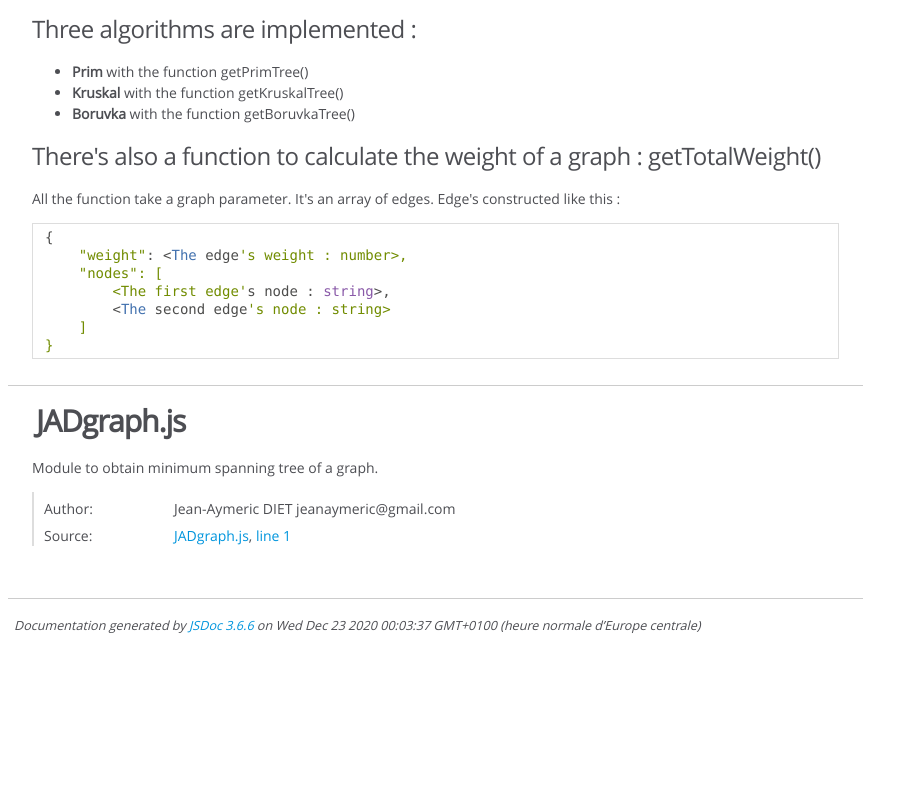
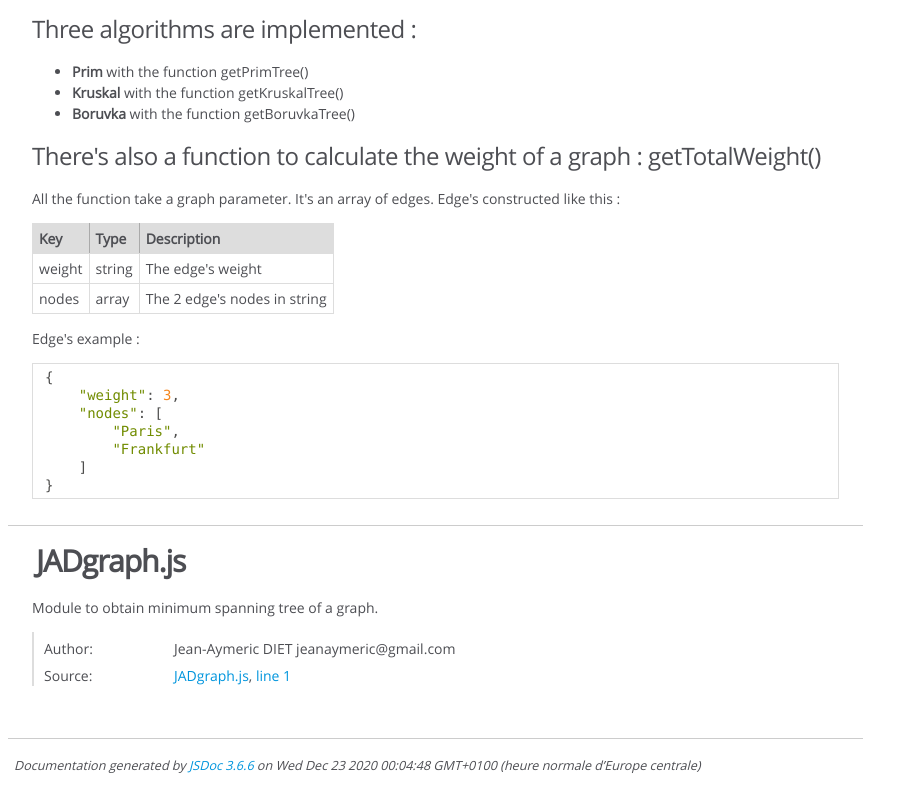
Before and after one commit to Jean-Aymeric/JSGraph, a website: page docs/index.html in a window 1280 px wide. Shown: the part 874-1664 px from the top of the page, without its empty margins (0-918 px from the left). Before the commit the page ends 1524 px from the top, so only its background shows below. Drawn offline with Linux system fonts and the light colour scheme.

Commit message:
update jsdoc

```diff
--- a/docs/index.html
+++ b/docs/index.html
@@ -57,11 +57,33 @@
 <h3>There's also a function to calculate the weight of a graph : getTotalWeight()</h3>
 <p>All the function take a graph parameter.
 It's an array of edges. Edge's constructed like this :</p>
+<table>
+<thead>
+<tr>
+<th><strong>Key</strong></th>
+<th><strong>Type</strong></th>
+<th>Description</th>
+</tr>
+</thead>
+<tbody>
+<tr>
+<td>weight</td>
+<td>string</td>
+<td>The edge's weight</td>
+</tr>
+<tr>
+<td>nodes</td>
+<td>array</td>
+<td>The 2 edge's nodes in string</td>
+</tr>
+</tbody>
+</table>
+<p>Edge's example :</p>
 <pre class="prettyprint source"><code>{
-    &quot;weight&quot;: &lt;The edge's weight : number>,
+    &quot;weight&quot;: 3,
     &quot;nodes&quot;: [
-        &lt;The first edge's node : string>,
-        &lt;The second edge's node : string>
+        &quot;Paris&quot;,
+        &quot;Frankfurt&quot;
     ]
 }
 </code></pre></article>
@@ -181,7 +203,7 @@ It's an array of edges. Edge's constructed like this :</p>
 <br class="clear">
 
 <footer>
-    Documentation generated by <a href="https://github.com/jsdoc/jsdoc">JSDoc 3.6.6</a> on Wed Dec 23 2020 00:03:37 GMT+0100 (heure normale d’Europe centrale)
+    Documentation generated by <a href="https://github.com/jsdoc/jsdoc">JSDoc 3.6.6</a> on Wed Dec 23 2020 00:04:48 GMT+0100 (heure normale d’Europe centrale)
 </footer>
 
 <script> prettyPrint(); </script>
```
Also changed, not shown: docs/JADgraph.js.html (+1 -1 lines), docs/global.html (+1 -1 lines), README.md.
